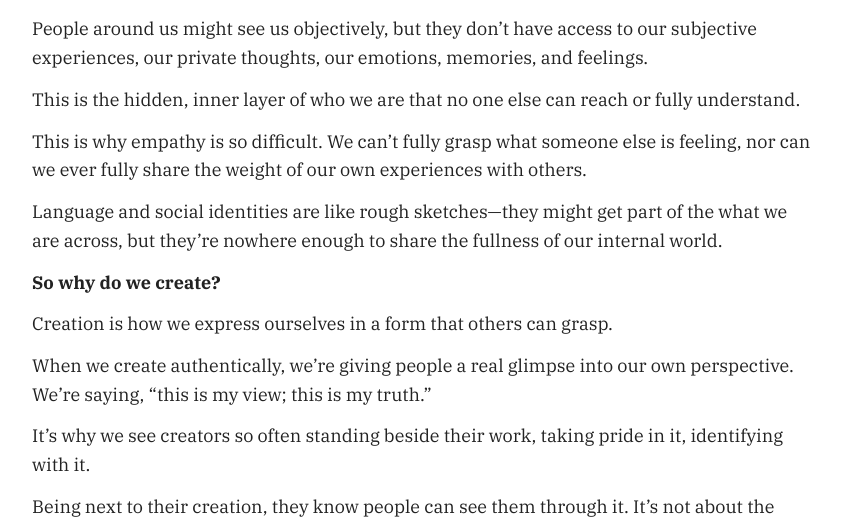
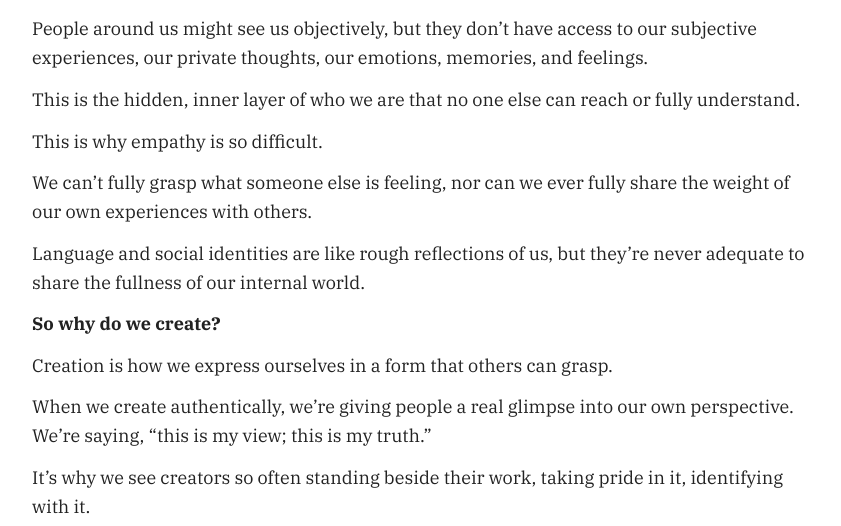
Before and after one commit to sriramvas/sriramvas.github.io, a Jekyll site: the page built from _posts/2024-11-26-create.md, in a window 1280 px wide and 1400 px high, scrolled down 490 px. Shown: the part 130-656 px from the top of the window, without its empty margins (218-1059 px from the left). Built offline with Jekyll 4.4.1, drawn with Linux system fonts in a browser that asks for light colours; some of the changed text lies outside the part shown.

Commit message:
Update 2024-11-26-create.md

```diff
--- a/_posts/2024-11-26-create.md
+++ b/_posts/2024-11-26-create.md
@@ -13,9 +13,11 @@ People around us might see us objectively, but they don’t have access to our s
 
 This is the hidden, inner layer of who we are that no one else can reach or fully understand.
 
-This is why empathy is so difficult. We can’t fully grasp what someone else is feeling, nor can we ever fully share the weight of our own experiences with others.
+This is why empathy is so difficult.
 
-Language and social identities are like rough sketches—they might get part of the what we are across, but they’re nowhere enough to share the fullness of our internal world.
+We can’t fully grasp what someone else is feeling, nor can we ever fully share the weight of our own experiences with others.
+
+Language and social identities are like rough reflections of us, but they’re never adequate to share the fullness of our internal world.
 
 **So why do we create?**
 
```
Also changed, not shown: other parts of _posts/2024-11-26-create.md (+1 -1 lines).
